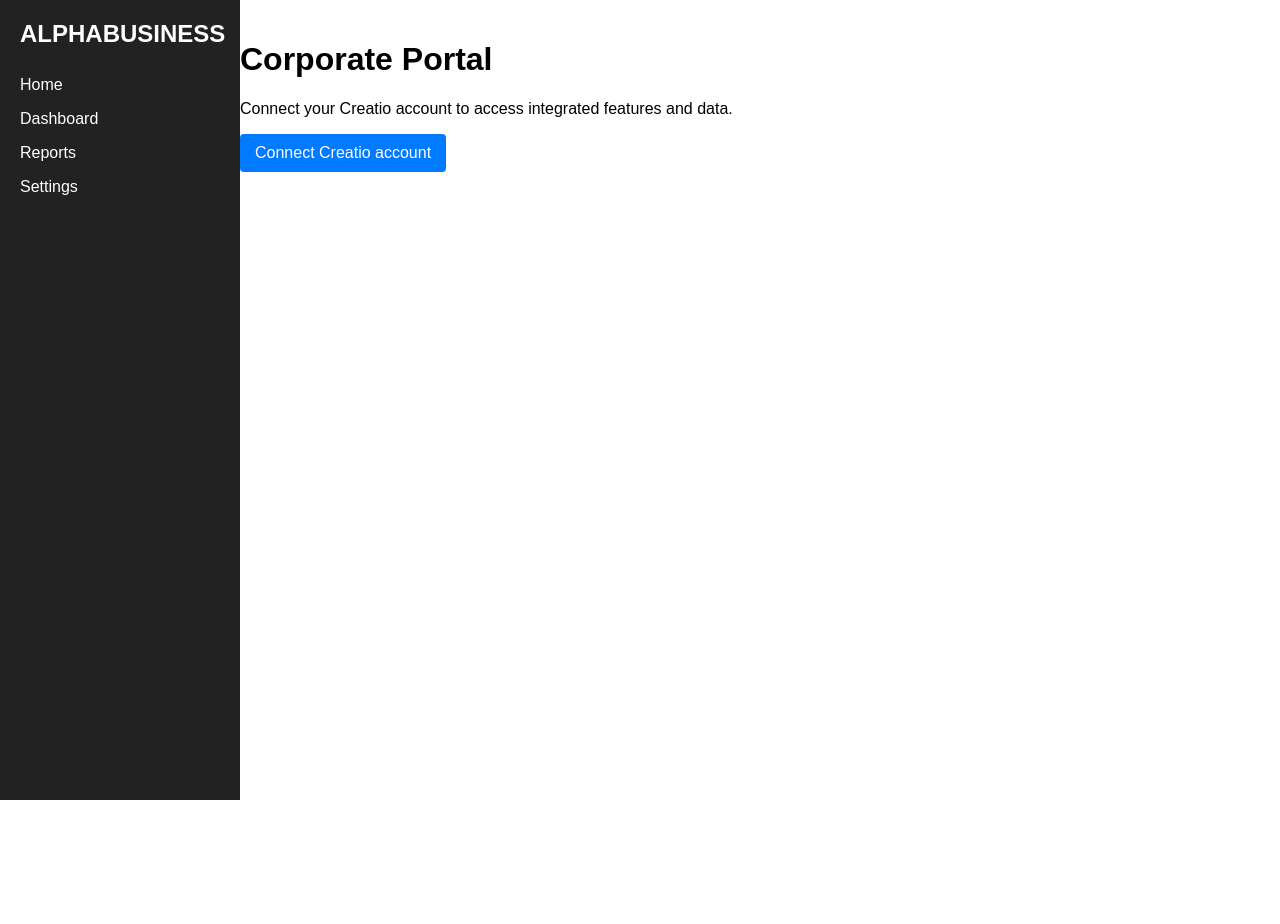
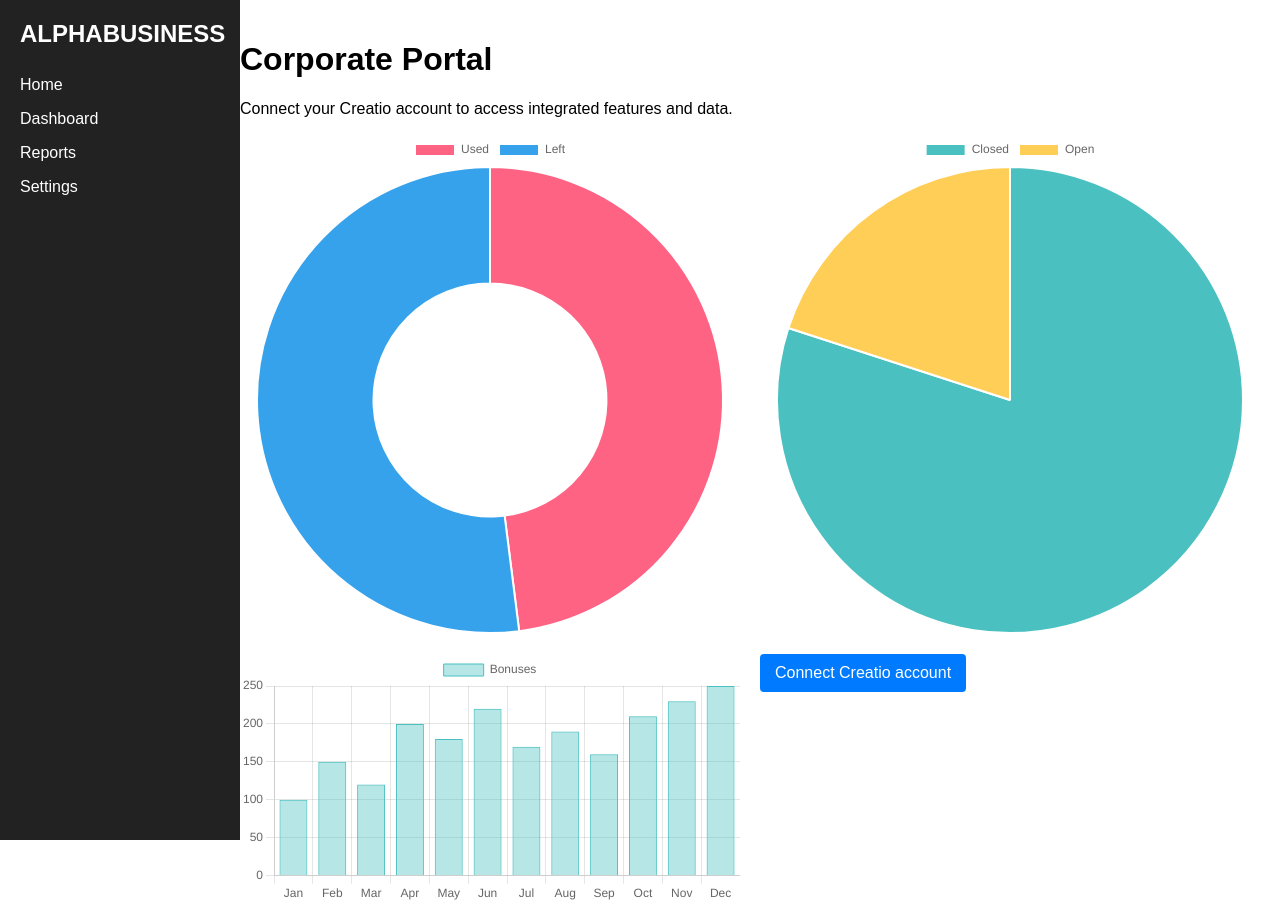
Before and after one commit to i1kom/CreatioAuthCodeDemo, a Flask app: page / in a window 1280 px wide. Before the commit the page ends 800 px from the top, so only its background shows below. Run offline with Flask 3, Linux system fonts and the light colour scheme.

Commit message:
Add static charts and conditional Creatio chart

```diff
--- a/static/css/style.css
+++ b/static/css/style.css
@@ -40,3 +40,14 @@ body {
 .error {
   color: red;
 }
+
+.chart-grid {
+  display: flex;
+  flex-wrap: wrap;
+  gap: 20px;
+}
+
+.chart-container {
+  flex: 1 1 45%;
+  min-width: 300px;
+}
--- a/static/js/app.js
+++ b/static/js/app.js
@@ -1,11 +1,92 @@
+function renderStaticCharts() {
+  const grid = document.createElement('div');
+  grid.className = 'chart-grid';
+
+  // Vacation days left chart
+  const vacationContainer = document.createElement('div');
+  vacationContainer.className = 'chart-container';
+  const vacationCanvas = document.createElement('canvas');
+  vacationCanvas.id = 'vacationChart';
+  vacationContainer.appendChild(vacationCanvas);
+  grid.appendChild(vacationContainer);
+
+  // Personal development plan tasks chart
+  const pdpContainer = document.createElement('div');
+  pdpContainer.className = 'chart-container';
+  const pdpCanvas = document.createElement('canvas');
+  pdpCanvas.id = 'pdpChart';
+  pdpContainer.appendChild(pdpCanvas);
+  grid.appendChild(pdpContainer);
+
+  // Bonuses by month chart
+  const bonusContainer = document.createElement('div');
+  bonusContainer.className = 'chart-container';
+  const bonusCanvas = document.createElement('canvas');
+  bonusCanvas.id = 'bonusChart';
+  bonusContainer.appendChild(bonusCanvas);
+  grid.appendChild(bonusContainer);
+
+  // Fake data for charts
+  new Chart(vacationCanvas.getContext('2d'), {
+    type: 'doughnut',
+    data: {
+      labels: ['Used', 'Left'],
+      datasets: [{
+        data: [12, 13],
+        backgroundColor: ['#FF6384', '#36A2EB']
+      }]
+    },
+    options: {responsive: true}
+  });
+
+  new Chart(pdpCanvas.getContext('2d'), {
+    type: 'pie',
+    data: {
+      labels: ['Closed', 'Open'],
+      datasets: [{
+        data: [80, 20],
+        backgroundColor: ['#4BC0C0', '#FFCE56']
+      }]
+    },
+    options: {responsive: true}
+  });
+
+  new Chart(bonusCanvas.getContext('2d'), {
+    type: 'bar',
+    data: {
+      labels: ['Jan', 'Feb', 'Mar', 'Apr', 'May', 'Jun', 'Jul', 'Aug', 'Sep', 'Oct', 'Nov', 'Dec'],
+      datasets: [{
+        label: 'Bonuses',
+        data: [100, 150, 120, 200, 180, 220, 170, 190, 160, 210, 230, 250],
+        backgroundColor: 'rgba(75,192,192,0.4)',
+        borderColor: 'rgba(75,192,192,1)',
+        borderWidth: 1
+      }]
+    },
+    options: {
+      scales: {
+        y: { beginAtZero: true }
+      },
+      responsive: true
+    }
+  });
+
+  return grid;
+}
+
 function showConnect() {
   const content = document.getElementById('content');
   content.innerHTML = '';
+  const grid = renderStaticCharts();
+  const container = document.createElement('div');
+  container.className = 'chart-container';
   const btn = document.createElement('a');
   btn.className = 'btn';
   btn.href = '/login';
   btn.textContent = 'Connect Creatio account';
-  content.appendChild(btn);
+  container.appendChild(btn);
+  grid.appendChild(container);
+  content.appendChild(grid);
 }
 
 function showDashboard(data) {
@@ -17,9 +98,14 @@ function showDashboard(data) {
     info.textContent = 'Logged in as ' + name;
     content.appendChild(info);
   }
+  const grid = renderStaticCharts();
+  const activityContainer = document.createElement('div');
+  activityContainer.className = 'chart-container';
   const canvas = document.createElement('canvas');
   canvas.id = 'activityChart';
-  content.appendChild(canvas);
+  activityContainer.appendChild(canvas);
+  grid.appendChild(activityContainer);
+  content.appendChild(grid);
 
   if (data.activities && data.activities.length) {
     const list = document.createElement('ul');
```
